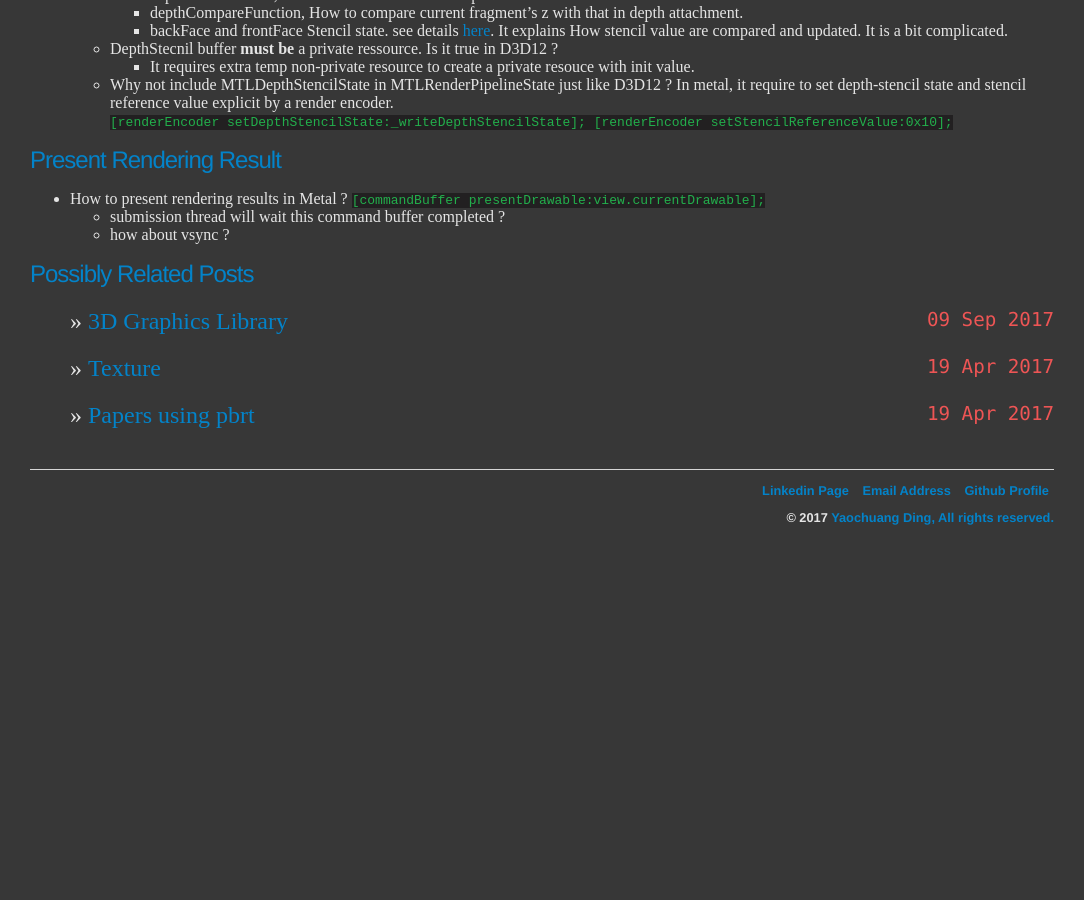
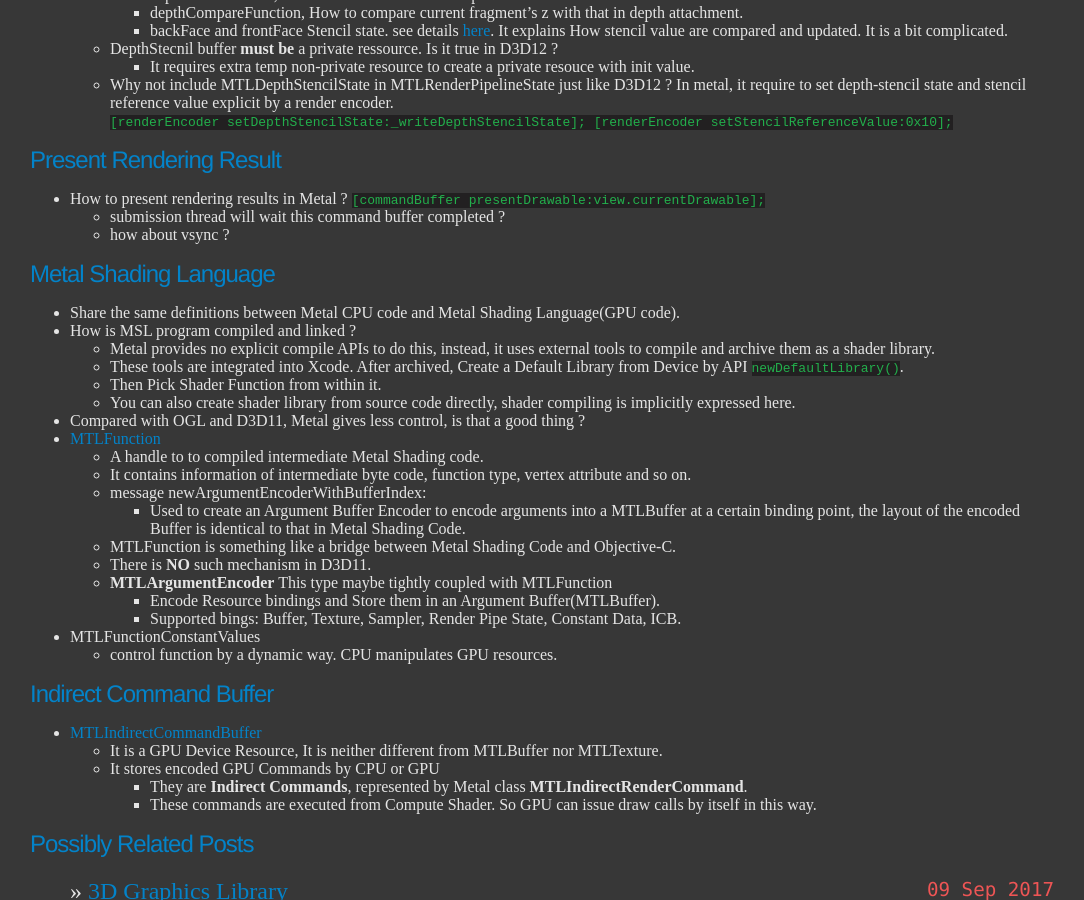
Before and after one commit to ychding11/ychding11.github.io, a Jekyll site: the page built from _posts/2019-05-28-Metal.md, in a window 1280 px wide and 900 px high, scrolled down 1141 px. Shown: the whole window, without its empty margins (98-1182 px from the left). Built offline with Jekyll 4.4.1, drawn with Linux system fonts in a browser that asks for light colours; before the commit the page ends 1726 px from its top, so only the background shows below that.

Commit message:
add new materials.

```diff
--- a/_posts/2019-05-28-Metal.md
+++ b/_posts/2019-05-28-Metal.md
@@ -63,3 +63,31 @@
 - How to present rendering results in Metal ? `[commandBuffer presentDrawable:view.currentDrawable];`
   - submission thread will wait this command buffer completed ?
   - how about vsync ?
+
+## Metal Shading Language
+- Share the same definitions between Metal CPU code and Metal Shading Language(GPU code).
+- How is MSL program compiled and linked ?
+    - Metal provides no explicit compile APIs to do this, instead, it uses external tools to compile and archive them as a shader library.
+    - These tools are integrated into Xcode. After archived, Create a Default Library from Device by API `newDefaultLibrary()`.
+    - Then Pick Shader Function from within it.
+    - You can also create shader library from source code directly, shader compiling is implicitly expressed here.
+- Compared with OGL and D3D11, Metal gives less control, is that a good thing ?
+- [MTLFunction](https://developer.apple.com/documentation/metal/mtlfunction?language=objc)
+  - A handle to to compiled intermediate Metal Shading code.
+  - It contains information of intermediate byte code, function type, vertex attribute and so on.
+  - message newArgumentEncoderWithBufferIndex:
+    - Used to create an Argument Buffer Encoder to encode arguments into a MTLBuffer at a certain binding point, the layout of the encoded Buffer is identical to that in Metal Shading Code.
+  - MTLFunction is something like a bridge between Metal Shading Code and Objective-C.
+  - There is **NO** such mechanism in D3D11.
+  - **MTLArgumentEncoder** This type maybe tightly coupled with MTLFunction
+    - Encode Resource bindings and Store them in an Argument Buffer(MTLBuffer).
+    - Supported bings: Buffer, Texture, Sampler, Render Pipe State, Constant Data, ICB.
+- MTLFunctionConstantValues
+  - control function by a dynamic way. CPU manipulates GPU resources.
+
+## Indirect Command Buffer
+- [MTLIndirectCommandBuffer](https://developer.apple.com/documentation/metal/mtlindirectcommandbuffer?language=objc)
+  - It is a GPU Device Resource, It is neither different from MTLBuffer nor MTLTexture.
+  - It stores encoded GPU Commands by CPU or GPU
+    - They are **Indirect Commands**, represented by Metal class **MTLIndirectRenderCommand**.
+    - These commands are executed from Compute Shader. So GPU can issue draw calls by itself in this way.
```
